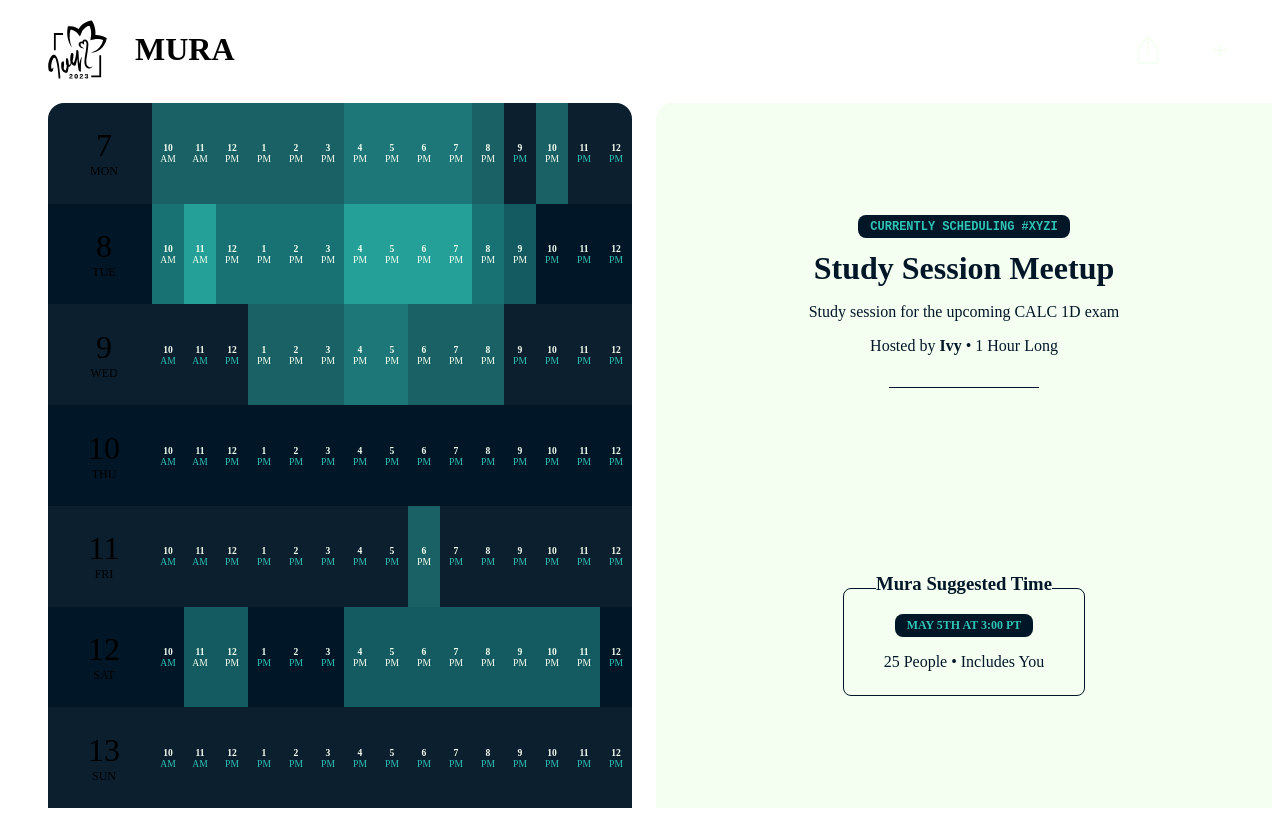
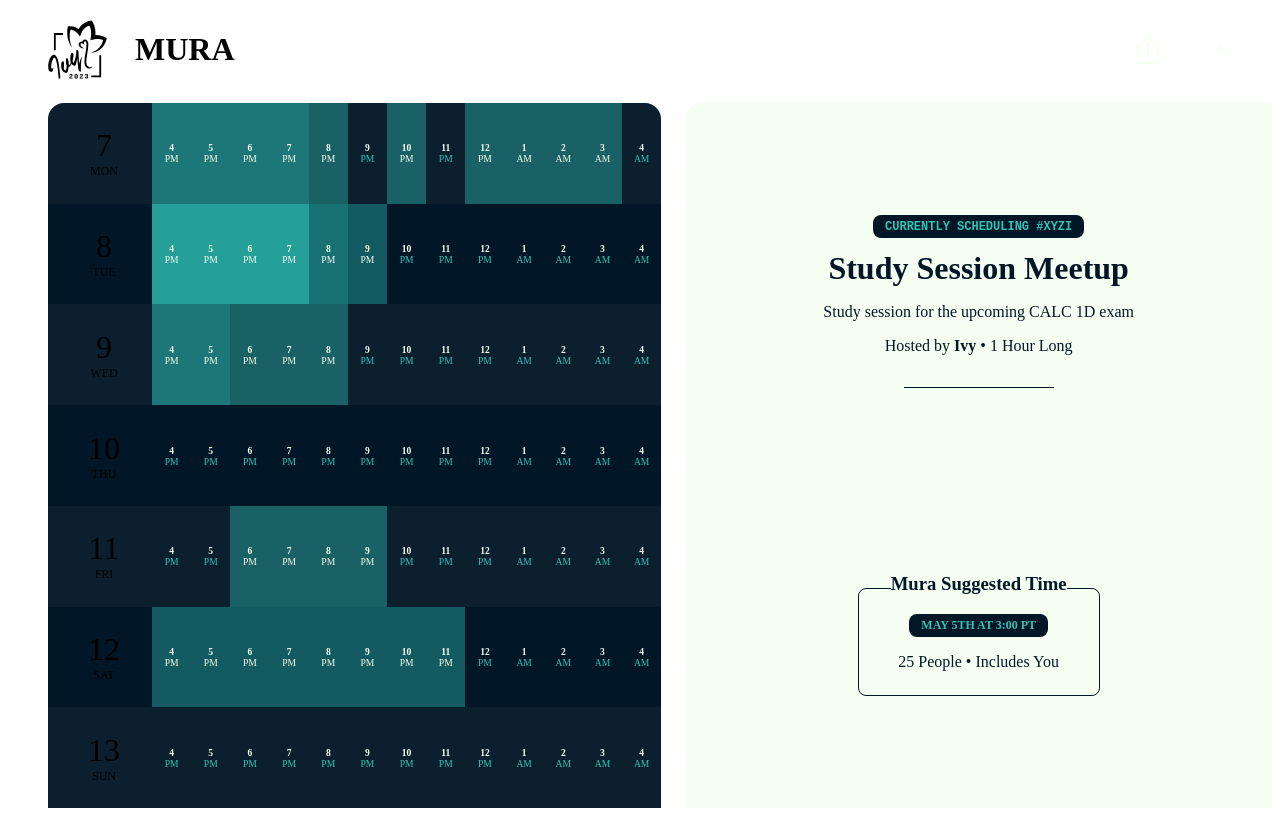
Before and after one commit to ivynya/mura, a SvelteKit app: page / in a window 1280 px wide. Built offline with nearby package versions, Linux system fonts and the light colour scheme; a web font is replaced by a local one.

Commit message:
fix: MultiUTC date time spans

```diff
--- a/src/lib/mura.ts
+++ b/src/lib/mura.ts
@@ -33,15 +33,15 @@ export const mura = writable<Mura>({
   type: "one-time",
   date_from: "2023-03-06T00:00:00.000Z",
   date_to: "2023-03-12T00:00:00.000Z",
-  time_from: "2023-01-01T09:00:00.000Z",
-  time_to: "2023-01-01T23:00:00.000Z",
+  time_from: "2023-01-01T15:00:00.000Z",
+  time_to: "2023-01-02T03:00:00.000Z",
   participants: [
     {
       name: "Ivy",
       availability: [
         {
           date: "2023-03-06T00:00:00.000Z",
-          times: [9, 10, 11, 12, 13, 14, 15, 16, 17, 18, 19, 21]
+          times: [9, 10, 11, 12, 13, 14, 15, 16, 17, 18, 19, 21, 23, 24, 25, 26]
         },
         {
           date: "2023-03-07T00:00:00.000Z",
@@ -49,7 +49,7 @@ export const mura = writable<Mura>({
         },
         {
           date: "2023-03-10T00:00:00.000Z",
-          times: [17]
+          times: [17, 18, 19, 20]
         },
       ]
     },
--- a/src/routes/+page.svelte
+++ b/src/routes/+page.svelte
@@ -1,5 +1,6 @@
 <script lang="ts">
 	import Header from "./Header.svelte";
+	import InfoBar from "./InfoBar.svelte";
 	import Picker from "./Picker.svelte";
   import { mura } from "../lib/mura";
 </script>
@@ -8,20 +9,7 @@
   <Header />
 	<main>
     <Picker bind:mura={$mura} />
-		<div class="info-bar">
-      <div>
-        <p class="tag"><code>Currently Scheduling #{$mura.meeting_id}</code></p>
-        <h2>{$mura.meeting_name}</h2>
-        <p>{$mura.meeting_desc}</p>
-        <p>Hosted by <b>{$mura.meeting_host}</b> • {$mura.meeting_length} Hour Long</p>
-        <hr>
-      </div>
-      <div class="suggested-time">
-        <h3>Mura Suggested Time</h3>
-        <p class="tag"><b>May 5th at 3:00 PT</b></p>
-        <p>25 People • Includes You</p>
-      </div>
-    </div>
+    <InfoBar bind:mura={$mura} />
 	</main>
 </div>
 
@@ -35,60 +23,5 @@
 	main {
 		display: flex;
 		flex: 1 1;
-
-		.info-bar {
-			background: #f5fff1;
-      border-top-left-radius: 1rem;
-      box-sizing: border-box;
-      color: #011627;
-      display: grid;
-      place-items: center;
-
-			flex: 1 1;
-      padding: 1rem;
-      text-align: center;
-
-      .tag {
-        background: #011627;
-        border-radius: 0.5rem;
-        color: #2EC4B6;
-        display: inline-block;
-
-        font-size: 0.75rem;
-        font-weight: bold;
-
-        margin: 0.75rem 0;
-        margin-top: 0;
-        padding: 0.25rem 0.75rem;
-        text-transform: uppercase;
-      }
-
-      h2 {
-        font-size: 2rem;
-        margin: 0;
-      }
-
-      hr {
-        border: 0;
-        border-top: 1px solid #011627;
-        max-width: 150px;
-        margin-top: 2rem;
-      }
-
-      .suggested-time {
-        border: 1px solid #011627;
-        border-radius: 0.5rem;
-        padding: 1.5rem 2rem;
-
-        h3 {
-          background-color: #f5fff1;
-          margin-top: -2.5rem;
-        }
-
-        p {
-          margin-bottom: 0;
-        }
-      }
-		}
 	}
 </style>
--- /dev/null
+++ b/src/routes/InfoBar.svelte
@@ -0,0 +1,77 @@
+<script lang="ts">
+  import type { Mura } from "../lib/mura";
+
+  export let mura: Mura;
+</script>
+
+<div class="info-bar">
+  <div>
+    <p class="tag"><code>Currently Scheduling #{mura.meeting_id}</code></p>
+    <h2>{mura.meeting_name}</h2>
+    <p>{mura.meeting_desc}</p>
+    <p>Hosted by <b>{mura.meeting_host}</b> • {mura.meeting_length} Hour Long</p>
+    <hr>
+  </div>
+  <div class="suggested-time">
+    <h3>Mura Suggested Time</h3>
+    <p class="tag"><b>May 5th at 3:00 PT</b></p>
+    <p>25 People • Includes You</p>
+  </div>
+</div>
+
+<style lang="scss">
+  .info-bar {
+    background: #f5fff1;
+    border-top-left-radius: 1rem;
+    box-sizing: border-box;
+    color: #011627;
+    display: grid;
+    place-items: center;
+
+    flex: 1 1;
+    padding: 1rem 3rem;
+    text-align: center;
+
+    .tag {
+      background: #011627;
+      border-radius: 0.5rem;
+      color: #2EC4B6;
+      display: inline-block;
+
+      font-size: 0.75rem;
+      font-weight: bold;
+
+      margin: 0.75rem 0;
+      margin-top: 0;
+      padding: 0.25rem 0.75rem;
+      text-transform: uppercase;
+    }
+
+    h2 {
+      font-size: 2rem;
+      margin: 0;
+    }
+
+    hr {
+      border: 0;
+      border-top: 1px solid #011627;
+      max-width: 150px;
+      margin-top: 2rem;
+    }
+
+    .suggested-time {
+      border: 1px solid #011627;
+      border-radius: 0.5rem;
+      padding: 1.5rem 2rem;
+
+      h3 {
+        background-color: #f5fff1;
+        margin-top: -2.5rem;
+      }
+
+      p {
+        margin-bottom: 0;
+      }
+    }
+  }
+</style>
--- a/src/routes/Picker.svelte
+++ b/src/routes/Picker.svelte
@@ -55,7 +55,7 @@
 
     display: flex;
     flex-direction: column;
-    flex: 1 1;
+    flex: 1.25 1;
     margin-left: 2.5rem;
     margin-right: 1.5rem;
 
--- a/src/routes/TimePicker.svelte
+++ b/src/routes/TimePicker.svelte
@@ -5,7 +5,7 @@
   export let date: string;
 
   $: from = new Date(mura.time_from).getUTCHours();
-  $: to = new Date(mura.time_to).getUTCHours() - from;
+  $: to = new Date(mura.time_to).getUTCHours() - from < 0 ? 24 + new Date(mura.time_to).getUTCHours() - from : new Date(mura.time_to).getUTCHours() - from;
 
   // Generate a normalized value from 0 to 5 for availability
   // based on participant availability and total participants
```
